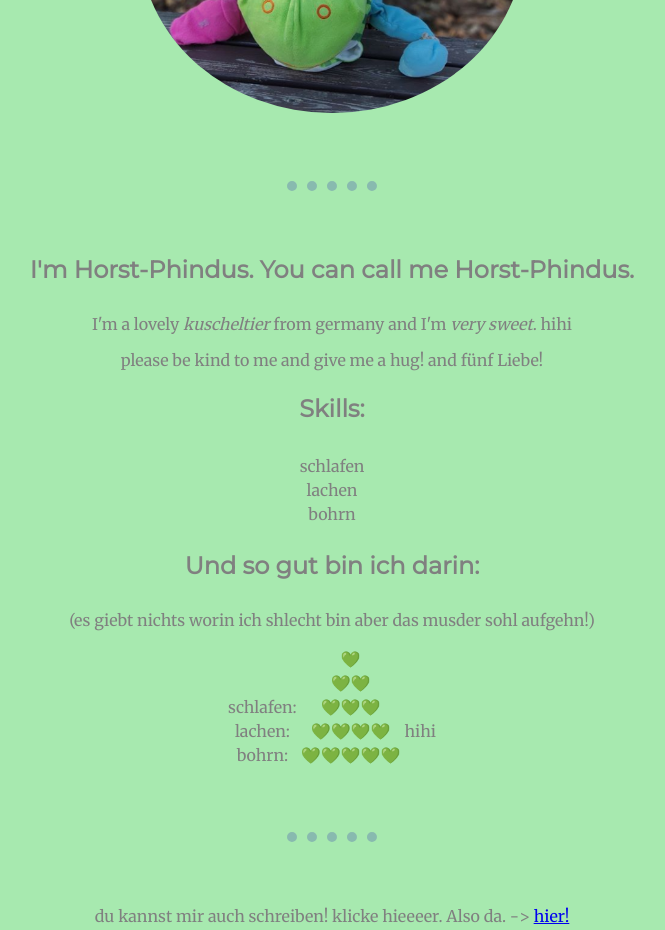
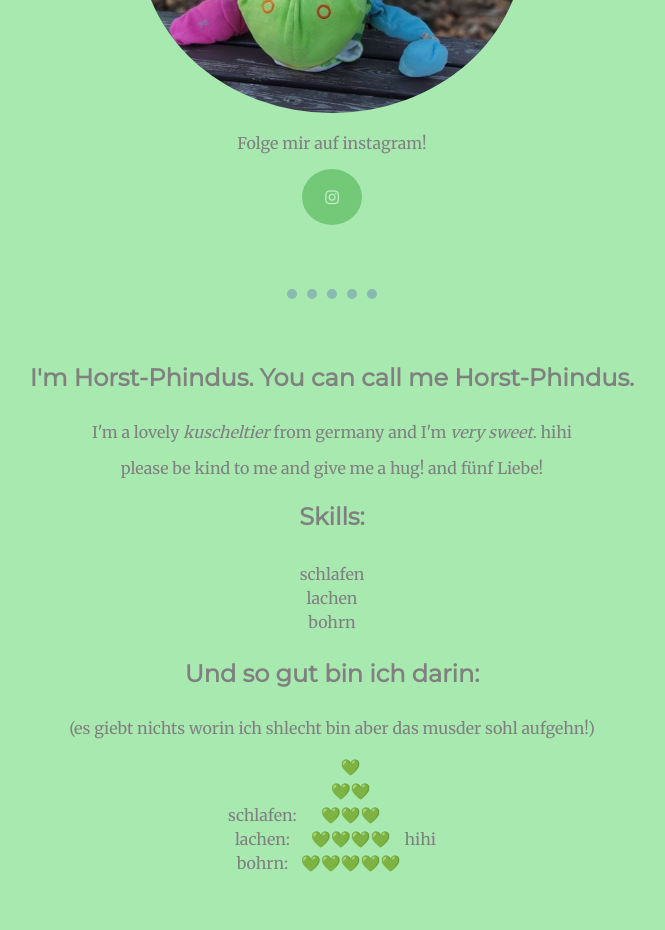
Before and after one commit to HorstPhindus/web, a plain HTML site: page index.html in a window 1280 px wide. Shown: the part 880-1810 px from the top of the page, without its empty margins (308-973 px from the left). Drawn offline with Linux system fonts and the light colour scheme.

Commit message:
Email and instagram

```diff
--- a/css/styleForIndex.css
+++ b/css/styleForIndex.css
@@ -70,4 +70,23 @@ hr {
   background-color: transparent;
 }
 
-.
+.fa {
+  padding: 20px;
+  font-size: 30px;
+  width: 20px;
+  text-align: center;
+  text-decoration: none;
+  border-radius: 50%;
+  background-color: green;
+  opacity: 0.3;
+}
+/* Add a hover effect if you want */
+.fa:hover {
+  opacity: 0.7;
+}
+
+/* Facebook */
+.fa-instagram {
+  background: #orange;
+  color: white;
+}
--- a/index.html
+++ b/index.html
@@ -6,6 +6,7 @@
   <title>HPh Site</title>
   <link rel="icon" href="favicon.ico">
   <link rel="stylesheet" href="css/styleForIndex.css">
+  <link rel="stylesheet" href="https://cdnjs.cloudflare.com/ajax/libs/font-awesome/4.7.0/css/font-awesome.min.css">
   <link href="https://fonts.googleapis.com/css?family=Merriweather|Montserrat|Sacramento&display=swap" rel="stylesheet">
 </head>
 
@@ -22,6 +23,8 @@
     <hr>
     <div class="middle-container">
       <p><img class="profile" src="images\HPhProfilbild.png" alt="Horst Phindus Profilbild"></p>
+      <p>Folge mir auf instagram!</p>
+      <a href="www.instagram.com/horstphindus" class="fa fa-instagram"></a>
 
     </div>
     <hr>
@@ -32,7 +35,7 @@
       </p>
       <p>please be kind to me and give me a hug! and fünf Liebe!</p>
       <h3>Skills:</h3>
-      <table align= "center">
+      <table align="center">
         <tr>
           <td>schlafen</td>
         </tr>
@@ -44,7 +47,7 @@
         </tr>
       </table>
       <h3>Und so gut bin ich darin:</h3>
-      <table align= "center">
+      <table align="center">
         <tr>
           <td> </td>
           <td>💚</td>
```
